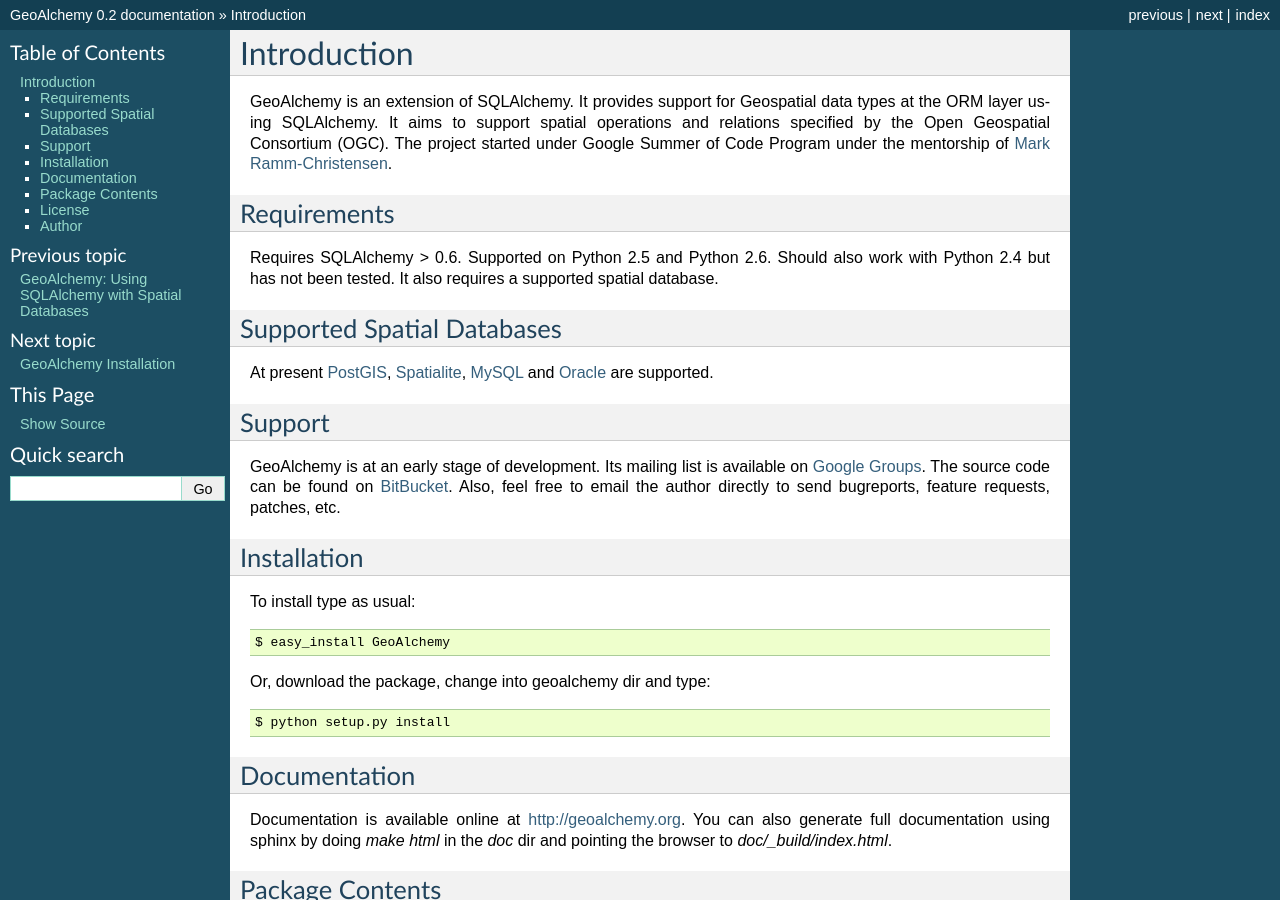
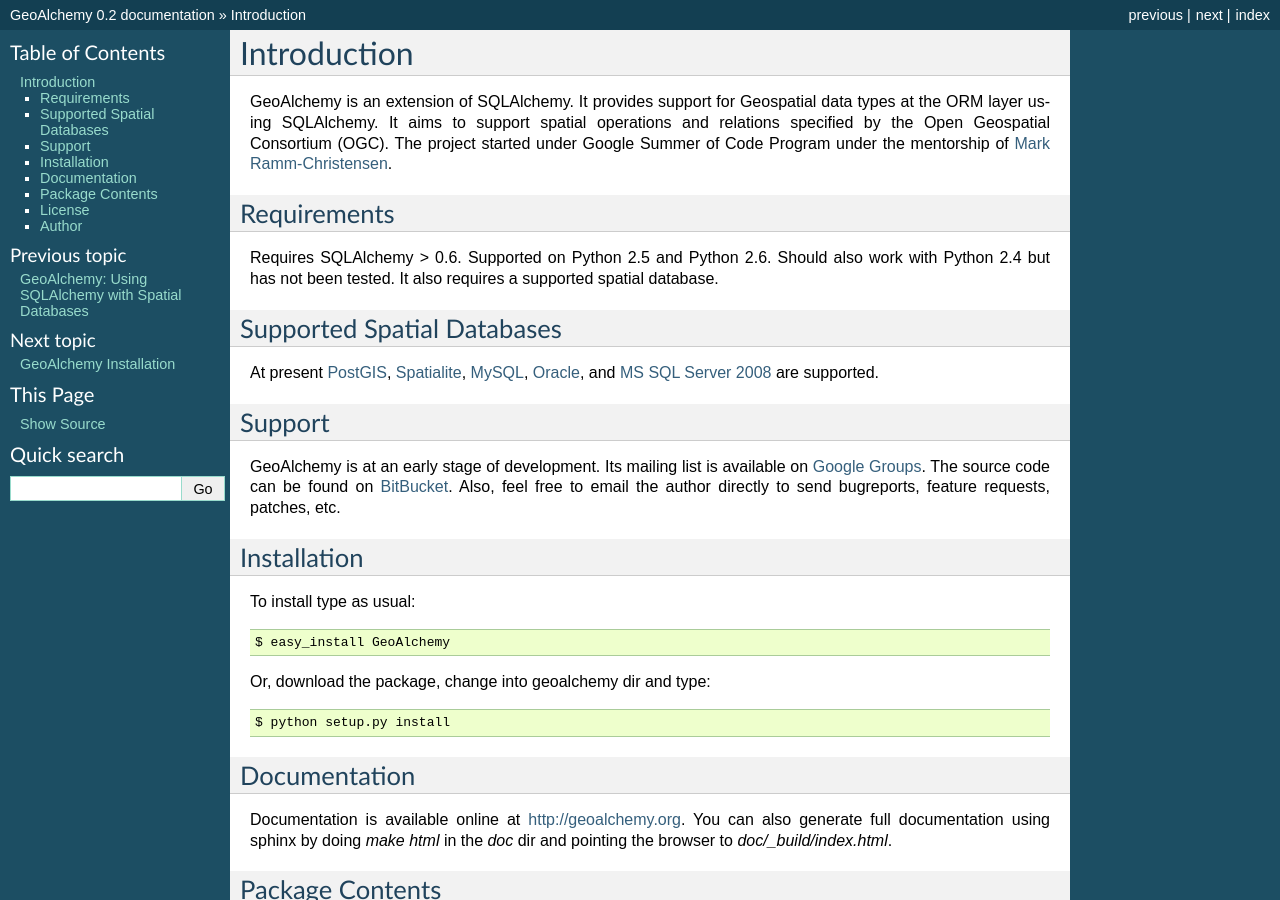
Before and after one commit to geoalchemy/geoalchemy, a Sphinx documentation site: the page built from doc/intro.rst, in a window 1280 px wide and 900 px high. Built offline with Sphinx 7.4.7, drawn with Linux system fonts in a browser that asks for light colours.

```diff
--- a/doc/intro.rst
+++ b/doc/intro.rst
@@ -16,8 +16,9 @@ requires a supported spatial database.
 Supported Spatial Databases
 ---------------------------
 At present `PostGIS <http://postgis.refractions.net/>`_, `Spatialite
-<http://www.gaia-gis.it/spatialite/>`_, `MySQL <http://www.mysql.com/>`_
-and `Oracle <http://www.oracle.com/technology/software/products/database/index.html>`_
+<http://www.gaia-gis.it/spatialite/>`_, `MySQL <http://www.mysql.com/>`_,
+`Oracle <http://www.oracle.com/technology/software/products/database/index.html>`_,
+and `MS SQL Server 2008 <http://www.microsoft.com/sqlserver/2008/en/us/spatial-data.aspx?pf=true>`_
 are supported.
 
 Support
--- a/doc/usagenotes.rst
+++ b/doc/usagenotes.rst
@@ -268,6 +268,9 @@ The error message is "Explicit conversion from data type image to TNAGazetteer.s
 is a known problem and a fix is being submitted to SqlAlchemy to correct this problem. In the meantime to store
 geometries between queries use :class:`~geoalchemy.base.WKBSpatialElement` or :class:`~geoalchemy.base.WKTSpatialElement`.
 
+To finally fix this problem a change in SQLAlchemy is required which can be tracked here
+`<http://www.sqlalchemy.org/trac/ticket/1833>`_.
+
 Supported functions
 ~~~~~~~~~~~~~~~~~~~
 
```
Also changed, not shown: other parts of doc/usagenotes.rst (+1 -1 lines).
